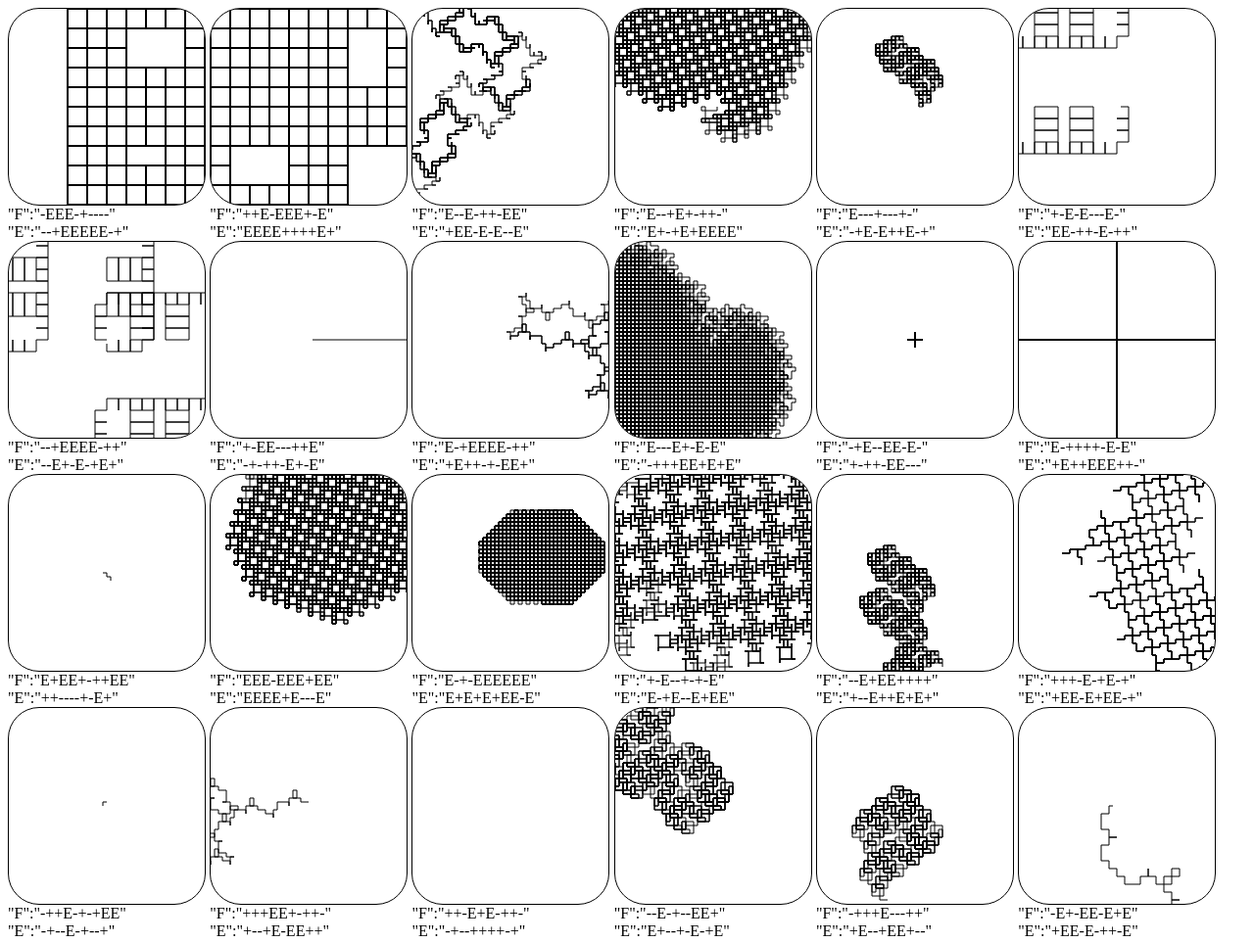
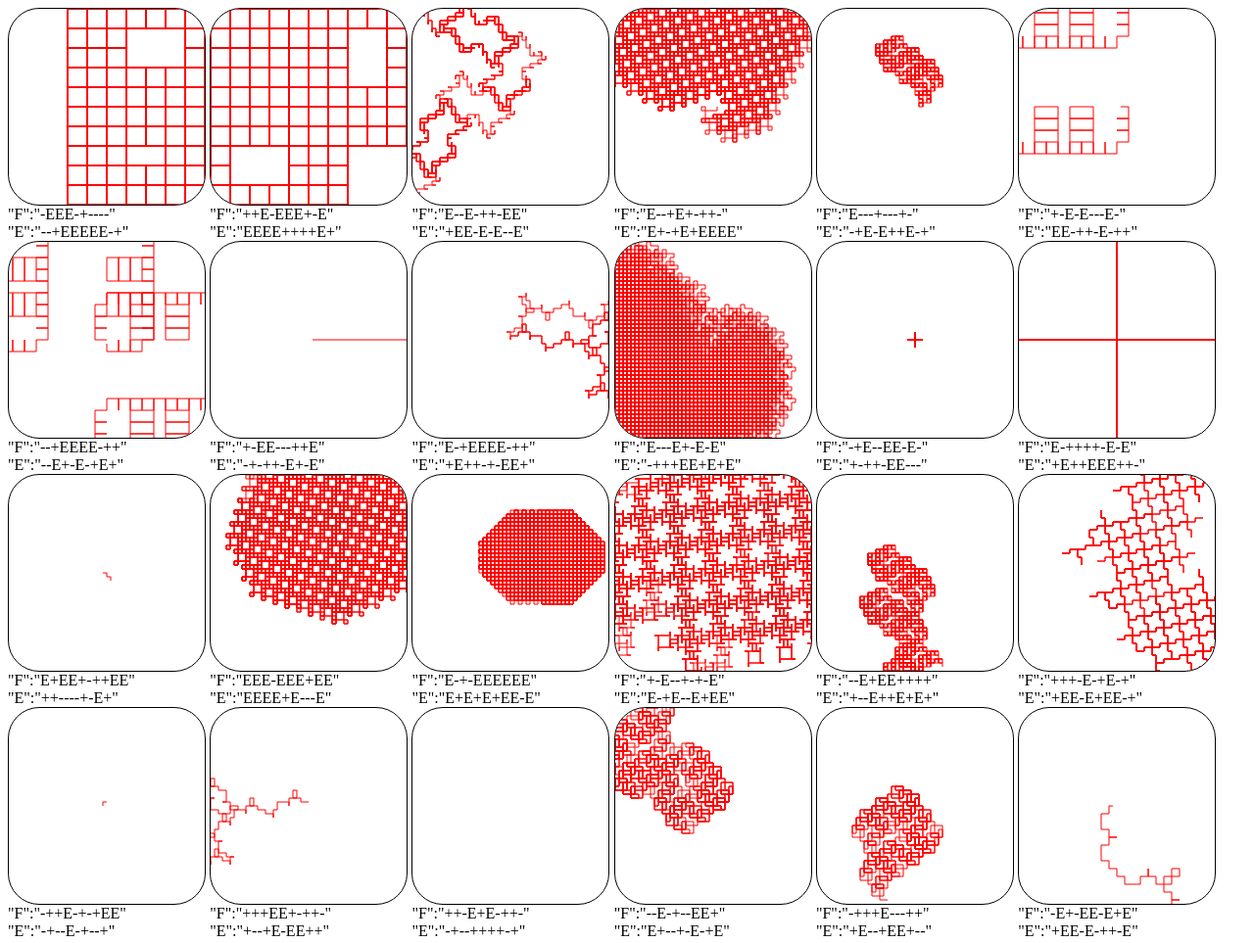
Before and after one commit to sleepdeprivation/LSystems, a plain HTML site: page index.html in a window 1280 px wide. Shown: the whole page at 98% size. Drawn offline with Linux system fonts and the light colour scheme.

Commit message:
changed strokeStyle to fillStyle so colors actually work

```diff
--- a/index.html
+++ b/index.html
@@ -74,6 +74,9 @@ document.addEventListener("DOMContentLoaded", function(){
 
 	var data, system, renderer, canvas1, ii, kk;
 
+
+	var phoneFlag = window.matchMedia( "phone" );
+
 	var stop = 24;
 
 	var ruleSet = [];
--- a/lsystem.js
+++ b/lsystem.js
@@ -59,7 +59,7 @@ function LSystemRenderer(s, canvas){
 		var ctx = this.ctx;
 
 		ctx.beginPath();
-		ctx.fillStyle= this.lineColor;
+		ctx.strokeStyle= this.lineColor;
 
 		var deltaX,deltaY,newX,newY;
 		for(var ii = 0; ii < system.string.length; ii++){
```
